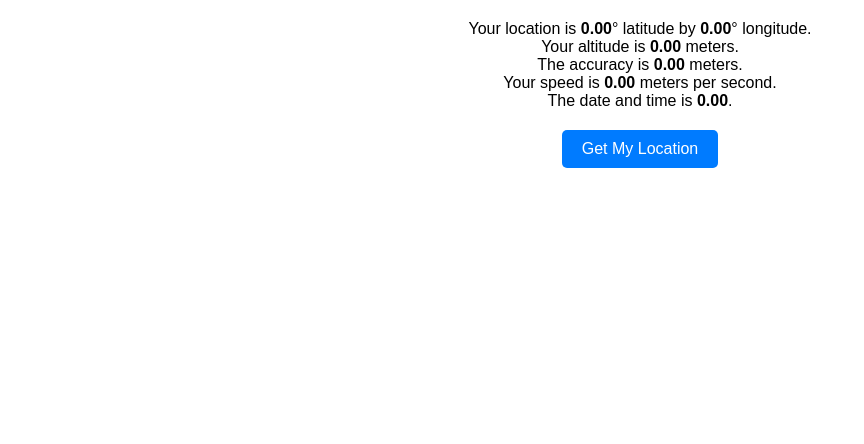
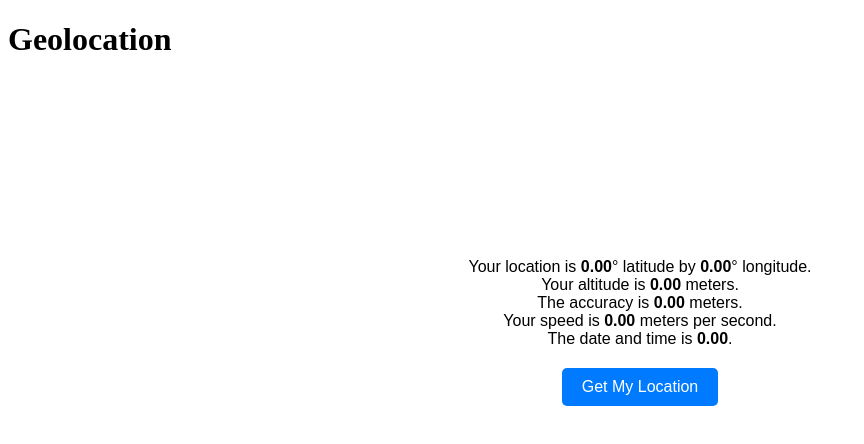
Before and after one commit to Lukyyy9/Lukyyy9.github.io, a plain HTML site: page TD1/index.html in a window 1280 px wide. Shown: the whole page, without its empty margins (0-864 px from the left). Drawn offline with Linux system fonts and the light colour scheme.

Commit message:
update style

```diff
--- a/TD1/index.html
+++ b/TD1/index.html
@@ -7,6 +7,7 @@
     <link rel="stylesheet" href="styles.css" />
   </head>
   <body>
+    <h1>Geolocation</h1>
     <p>
       Your location is <span id="latitude">0.00</span>° latitude by
       <span id="longitude">0.00</span>° longitude.<br />
--- a/TD1/styles.css
+++ b/TD1/styles.css
@@ -11,6 +11,10 @@ p {
   /* Style des éléments d'information de localisation */
   span {
     font-weight: bold;
+  }
+
+  h1{
+    margin-bottom: 200px;
   }
 
   /* Style du bouton "Get My Location" */
```
